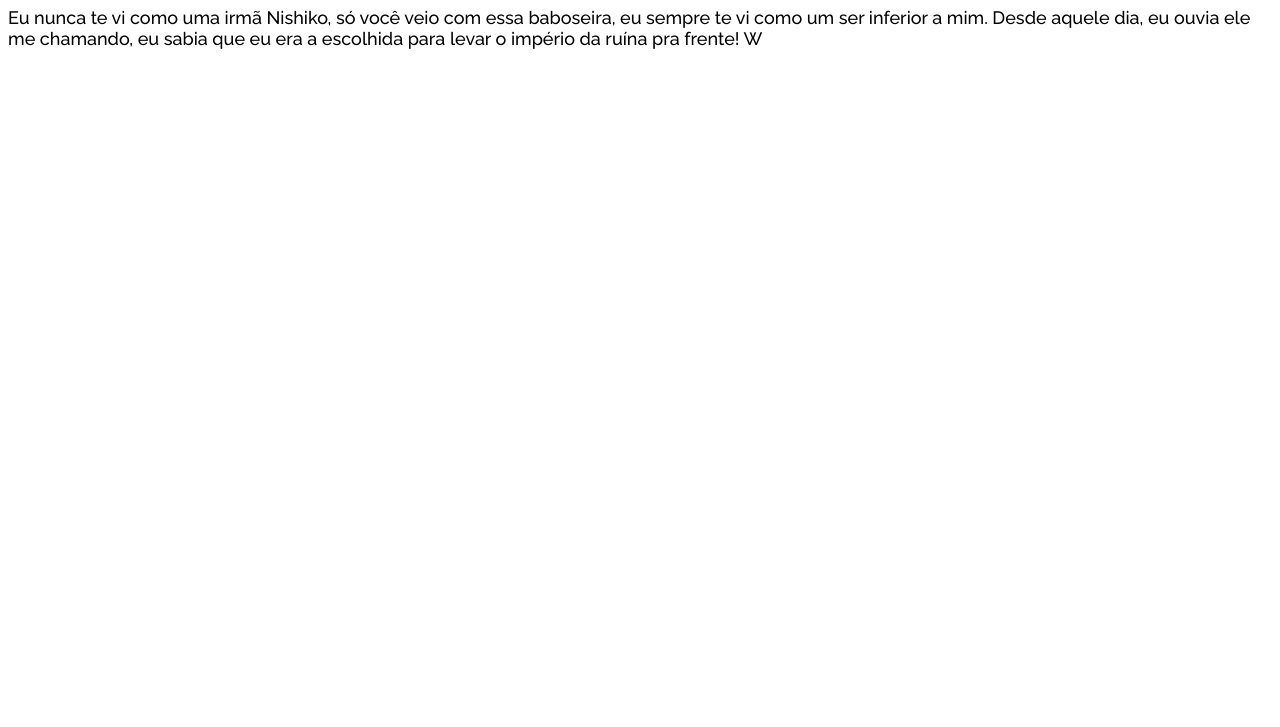
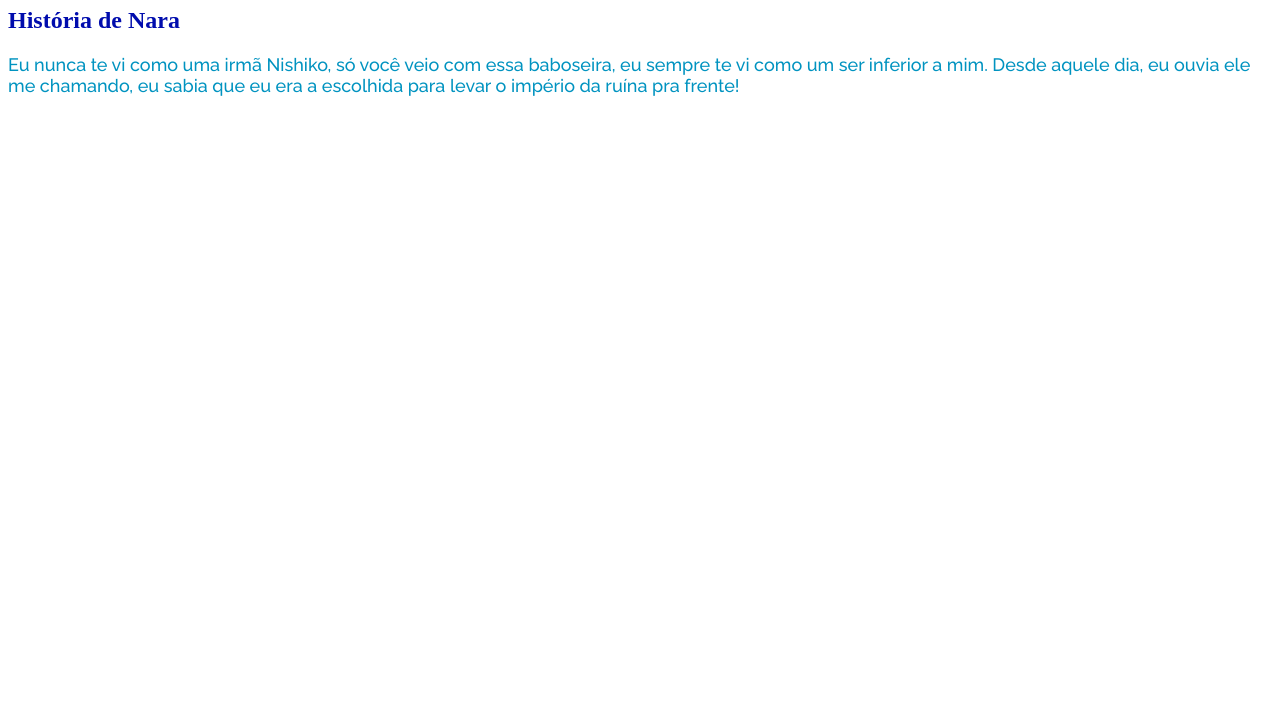
Before and after one commit to Bielsi/LABS_FRONT, a plain HTML site: page index.html in a window 1280 px wide. Shown: the part 73-800 px from the top of the page. Drawn offline with Linux system fonts and the light colour scheme; a web font is replaced by a local one.

Commit message:
LAB02-COLORS

```diff
--- a/css/sobre.css
+++ b/css/sobre.css
@@ -1,5 +1,16 @@
+/*Cor-base (body e h2)
+  cor-fundo-img (figure)
+  cor-borda-img(figure)
+*/
+
+:root{
+    --cor-base: #000000;
+    --cor-fundo-img: #808080;
+    --cor-borda-img: #8d0b0b;
+}
+
 body {
-    color: #333333;
+    color: var(--cor-base);
     font-family: "Raleway", sans-serif;
     font-optical-sizing: auto;
     font-weight: 400;
@@ -12,12 +23,13 @@ h1 {
 }
 
 h2 {
-    border-bottom: 2px groove #333333;
+    border-bottom: 2px groove var(--cor-base);
 }
 
 figure {
-    background-color: #F2EDED;
-    border: 1px solid #cccccc;
+    background-color: var(--cor-fundo-img);
+    border: 1px solid var(--cor-borda-img
+    );
     text-align: center;
 }
 
--- a/css/styles.css
+++ b/css/styles.css
@@ -0,0 +1,19 @@
+:root{
+    --cor-primaria: #bd1e1ef1;
+    --cor-secundaria: #000cad;
+    --cor-destaque: #0093c0;
+    --cor-fundo: #5a5a5a;
+}
+
+h1{
+    color: var(--cor-primaria);
+}
+
+h2{
+    color: var(--cor-secundaria);
+}
+
+p{
+    color: var(--cor-destaque)
+
+}
--- a/index.html
+++ b/index.html
@@ -12,15 +12,17 @@
     <link href="https://fonts.googleapis.com/css2?family=Madimi+One&family=Noto+Sans+TC:wght@100..900&family=Raleway:ital,wght@0,100..900;1,100..900&family=Roboto+Condensed:ital,wght@0,100..900;1,100..900&display=swap" rel="stylesheet">
     <link href="https://fonts.googleapis.com/css2?family=Madimi+One&family=Noto+Sans+TC:wght@100..900&family=Raleway:ital,wght@0,100..900;1,100..900&family=Roboto+Condensed:ital,wght@0,100..900;1,100..900&display=swap" rel="stylesheet">
     <link rel="stylesheet" href="fonts.css">
+    <link rel="stylesheet" href="css/styles.css">
 
 </head>
 
 <body>
     <h1>Esse é o titulo do site</h1>
+    <h2>História de Nara</h2>
     <p>Eu nunca te vi como uma irmã Nishiko, só você veio com essa baboseira,
         eu sempre te vi como um ser inferior a mim. Desde aquele dia, eu ouvia
         ele me chamando, eu sabia que eu era a escolhida para levar o império da
-        ruína pra frente! W
+        ruína pra frente!
     </p>
 </body>
 
```
